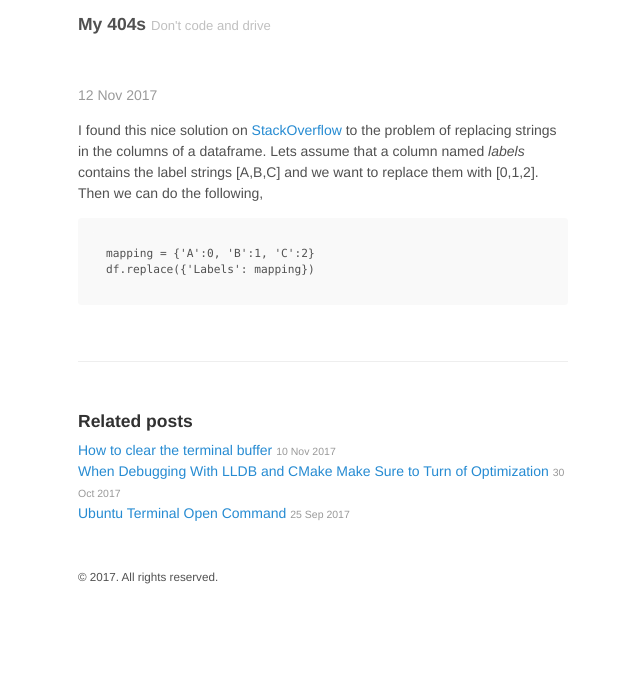
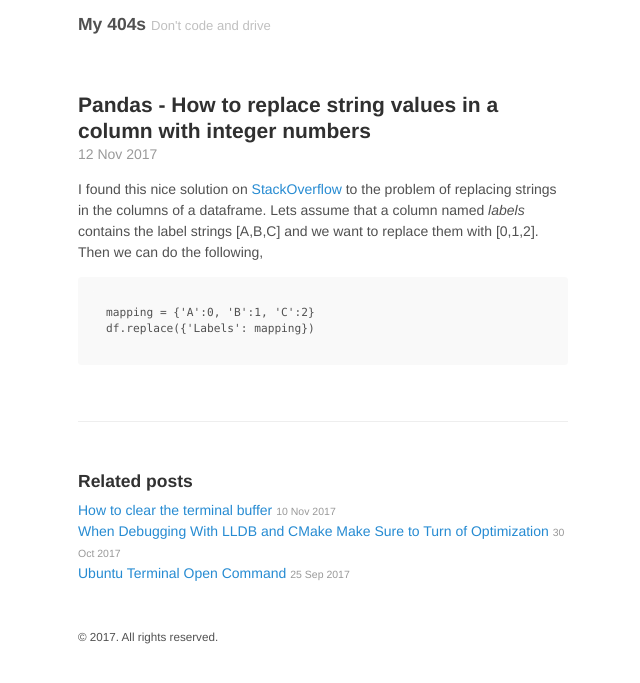
Before and after one commit to MartinHjelm/MartinHjelm.github.io, a Jekyll site: the page built from _posts/2017-11-12-Pandas-Replacing-Strings-In-A-Column.md, in a window 1280 px wide. Shown: the top 683 px of the page, without its empty margins (317-957 px from the left). Built offline with Jekyll 4.4.1, drawn with Linux system fonts in a browser that asks for light colours; our own code applies the rules of GitHub Pages for plain Markdown files.

Commit message:
Fixed title

```diff
--- a/_posts/2017-11-12-Pandas-Replacing-Strings-In-A-Column.md
+++ b/_posts/2017-11-12-Pandas-Replacing-Strings-In-A-Column.md
@@ -1,6 +1,6 @@
 ---
 layout: post
-title: Pandas: How to replace string values in a column with integer numbers
+title: Pandas - How to replace string values in a column with integer numbers
 ---
 I found this nice solution on [StackOverflow](https://unix.stackexchange.com/questions/122795/long-line-wrapping-in-nano) to the problem of replacing strings in the columns of a dataframe. Lets assume that a column named _labels_ contains the label strings [A,B,C] and we want to replace them with [0,1,2]. Then we can do the following,
 
```
